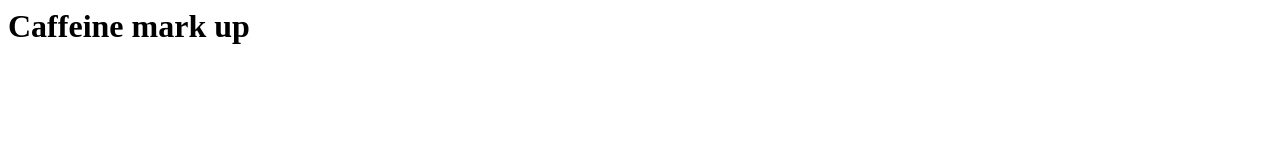
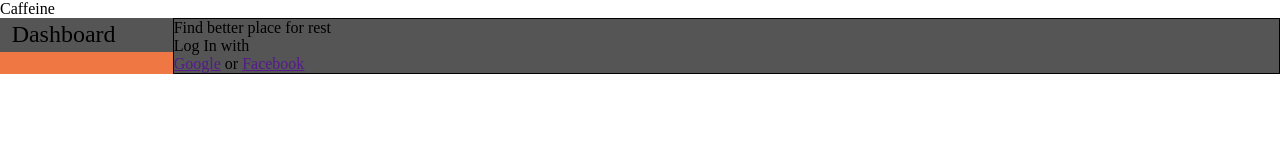
Before and after one commit to andrewchopko/caffeine, a website: page dest/index.html in a window 1280 px wide. Drawn offline with Linux system fonts and the light colour scheme.

Commit message:
Navigation links styles

```diff
--- a/dest/index.html
+++ b/dest/index.html
@@ -4,6 +4,22 @@
     <link rel="stylesheet" href="style.css">
   </head>
   <body>
-    <h1>Caffeine mark up</h1>
+    <div class="logo">Caffeine</div>
+    <div class="wrapper">
+      <nav class="navigation">
+        <ul class="navigation__menu">
+          <a href=""><li>Dashboard</li></a>
+        </ul>
+      </nav>
+      <main class="content">
+        <section class="head">
+          Find better place for rest
+        </section>
+        <section>
+          Log In with
+          <div class="social"><a class="social__links" href="">Google</a> or <a class="social__links" href="">Facebook</a></div>
+        </section>
+      </main>
+    </div>
   </body>
 </html>
--- a/src/style.scss
+++ b/src/style.scss
@@ -1,3 +1,46 @@
-.test {
-  width: percentage(5/7);
+* {
+  margin: 0;
+  padding: 0;
 }
+
+.navigation {
+  background-color: #e74;
+  font-size: 2rem;
+  width: 200px;
+  display: flex;
+}
+
+.navigation__menu {
+  font-size: 1.5rem;
+  margin: 0;
+  padding: 0;
+  list-style-type: none;
+  width: 100%;
+
+  a {
+    display: block;
+    text-decoration: none;
+    color: #000;
+    border-left: 3px solid transparent;
+    padding: 2% 5%;
+    background: #555;
+
+    &:hover {
+      color: #fff;
+      border-left: 3px solid green;
+      background: #000;
+    }
+  }
+}
+
+.wrapper {
+  display: flex;
+  justify-content: flex-start;
+}
+
+.content {
+  background-color: #555;
+  border: 1px solid black;
+  width: 100%;
+  height: 100%;
+}
```
Also changed, not shown: dest/style.css.
